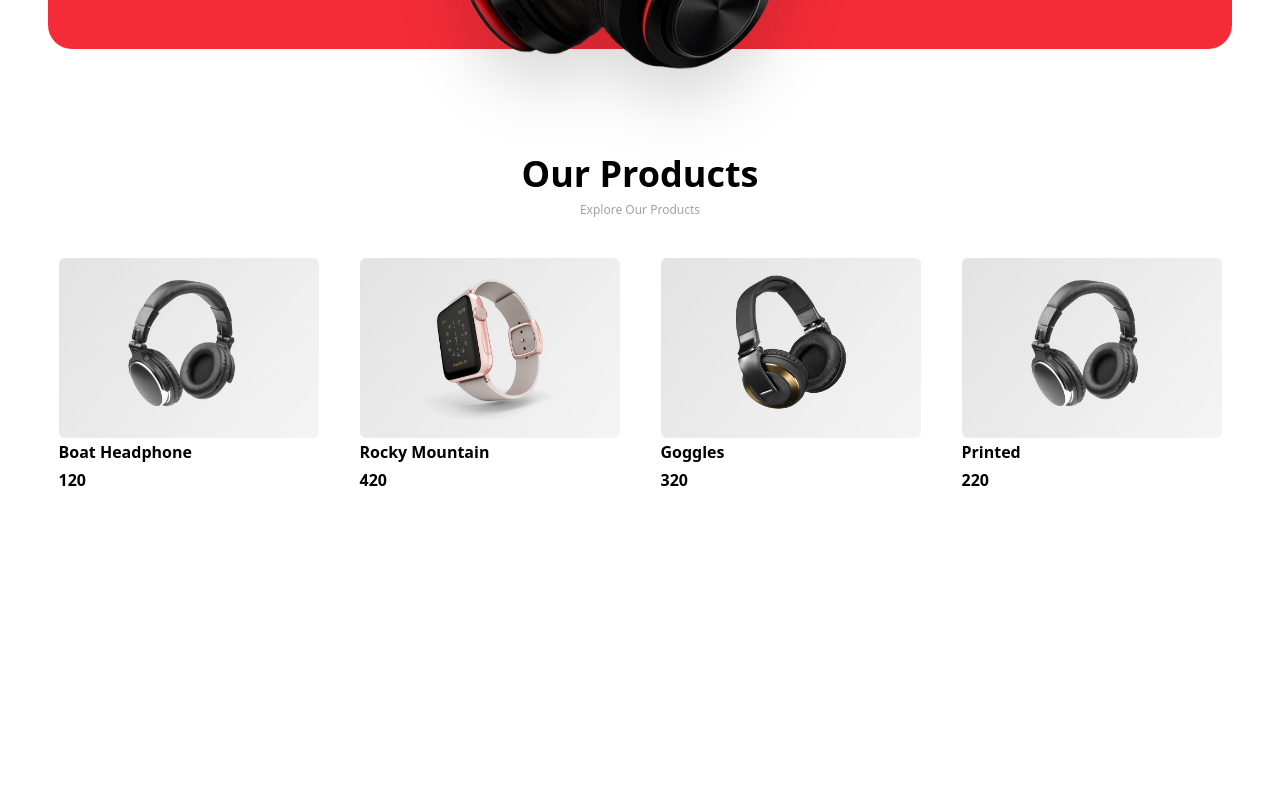
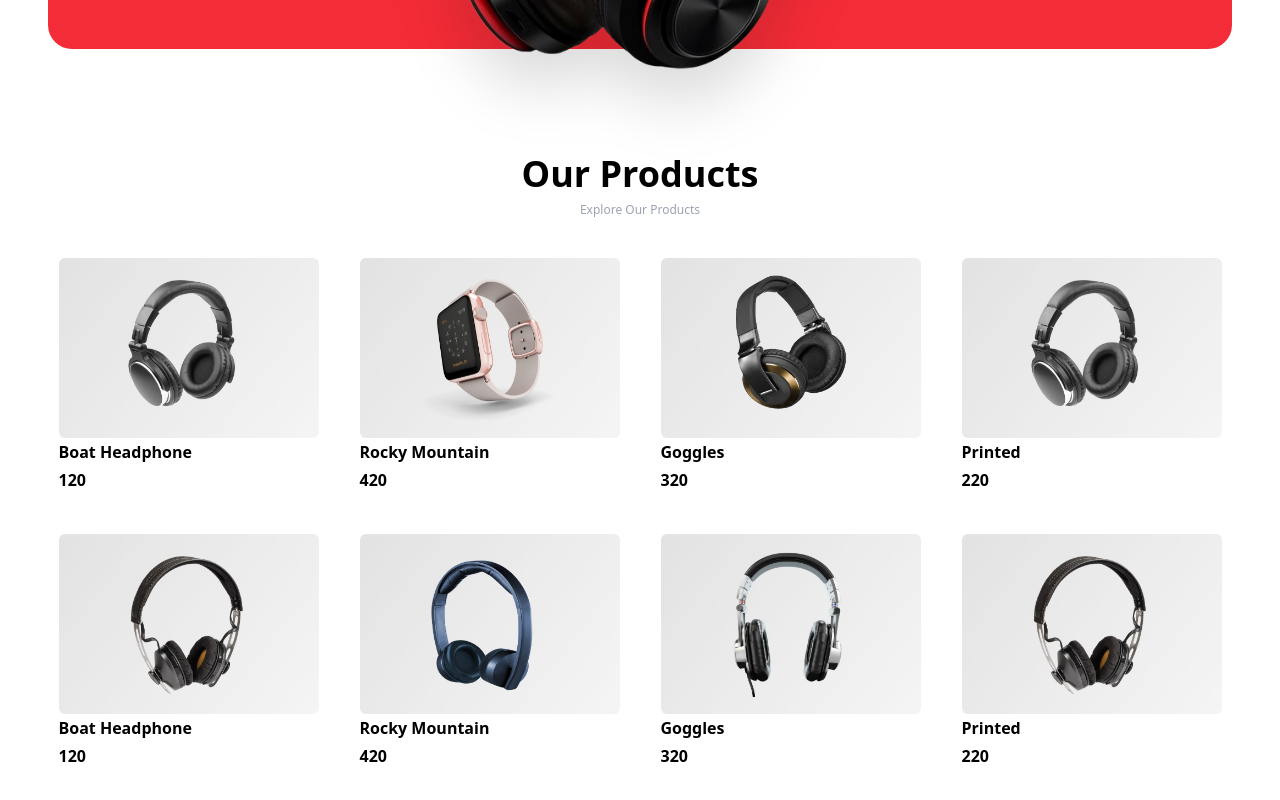
Before and after one commit to MuhammadElham/PRODIGY_WD_01, a React (Vite) app: page / in a window 1280 px wide. Shown: the part 4598-5398 px from the top of the page. Before the commit the page ends 5132 px from the top, so only its background shows below. Built offline with nearby package versions, Linux system fonts and the light colour scheme; the HTML template or start-up script is replaced by a standard one.

Commit message:
Hover Effect Done

```diff
--- a/src/Components/Products/ProductCard.jsx
+++ b/src/Components/Products/ProductCard.jsx
@@ -1,4 +1,5 @@
 import React from "react";
+import Button from "../Shared/Button";
 
 const ProductCard = ({ data }) => {
   return (
@@ -6,14 +7,22 @@ const ProductCard = ({ data }) => {
       {/* card section */}
       <div className="grid grid-cols-1 sm:grid-cols-2 md:grid-cols-4 gap-5 place-items-center">
         {data.map((data) => (
-          <div key={data.id}>
+          <div className="group" key={data.id}>
             {/* Images */}
-            <div>
+            <div className="relative">
               <img
                 src={data.img}
                 alt=""
                 className="h-[180px] w-[260px] object-cover rounded-md"
               />
+              {/* hover button */}
+              <div className="hidden group-hover:flex absolute top-1/2 -translate-y-1/2 left-1/2 -translate-x-1/2 h-full w-full text-center group-hover:backdrop-blur-sm justify-center items-center duration-200 rounded-md">
+                <Button
+                text={"Add to Cart"}
+                bgColor={"bg-primary"}
+                textColor={"text-white"}
+                />
+              </div>
             </div>
           {/* Tile , Price */}
           <div className="leading-7">
--- a/src/Components/Products/Products.jsx
+++ b/src/Components/Products/Products.jsx
@@ -40,6 +40,36 @@ const Products = () => {
       aosDelay: "600",
     },
   ];
+  const ProductsData2 = [
+    {
+      id: 1,
+      img: Img5,
+      title: "Boat Headphone",
+      price: "120",
+      aosDelay: "0",
+    },
+    {
+      id: 2,
+      img: Img6,
+      title: "Rocky Mountain",
+      price: "420",
+      aosDelay: "200",
+    },
+    {
+      id: 3,
+      img: Img7,
+      title: "Goggles",
+      price: "320",
+      aosDelay: "400",
+    },
+    {
+      id: 4,
+      img: Img5,
+      title: "Printed",
+      price: "220",
+      aosDelay: "600",
+    },
+  ];
   return (
     <div>
       <div className="container">
@@ -47,6 +77,7 @@ const Products = () => {
         <Heading title={"Our Products"} substitle={"Explore Our Products"} />
         {/* Body Section */}
         <ProductCard data={ProductsData} />
+        <ProductCard data={ProductsData2} />
       </div>
     </div>
   );
```
